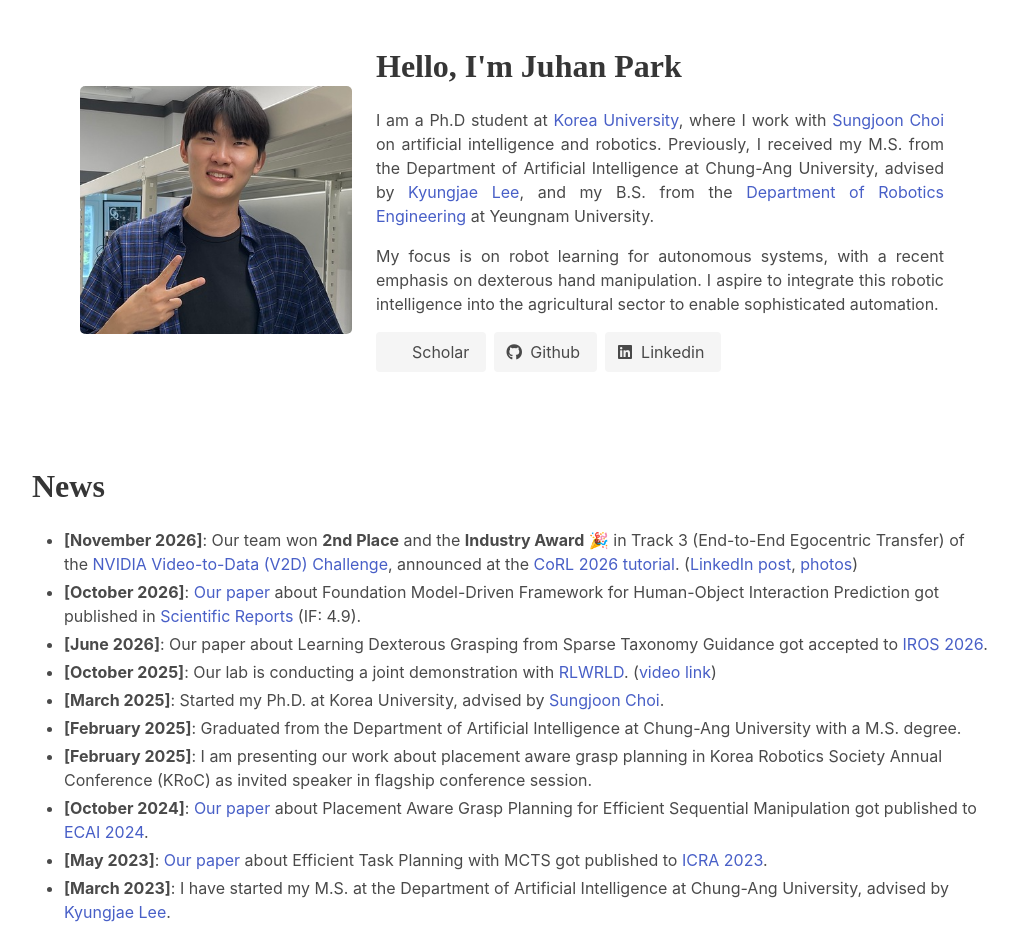
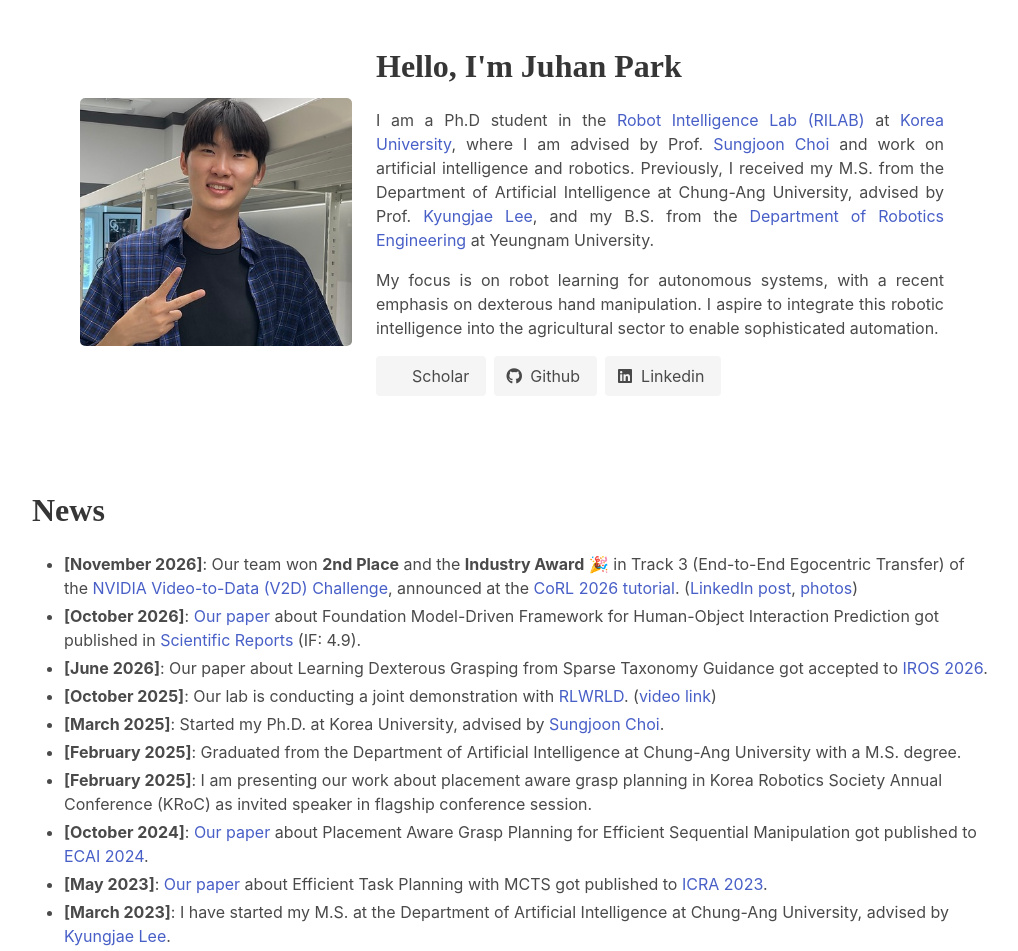
Before and after one commit to juhan-park-page/juhan-park-page.github.io, a plain HTML site: page index.html in a window 1280 px wide. Shown: the top 951 px of the page, without its empty margins (128-1146 px from the left). Drawn offline with nearby package versions, Linux system fonts and the light colour scheme; some icons are missing; a web font is replaced by a local one.

Commit message:
Refer to advisors respectfully in the intro
Use "advised by Prof. ..." rather than "work with" for the Ph.D.
advisor, and apply the same honorific to the M.S. advisor so the
paragraph stays consistent. Name the Robot Intelligence Lab (RILAB).

Co-Authored-By: Claude Opus 5 (1M context) <noreply@anthropic.com>

```diff
--- a/index.html
+++ b/index.html
@@ -35,8 +35,8 @@
             <b>Hello, I'm Juhan Park</b>
           </h1>
           <div class="content has-text-justified">
-            <p>I am a Ph.D student at <a href="https://www.korea.ac.kr/"> Korea University</a>, where I work with <a href="https://sites.google.com/view/sungjoon-choi/home">Sungjoon Choi</a> on artificial intelligence and robotics.
-               Previously, I received my M.S. from the Department of Artificial Intelligence at Chung-Ang University, advised by <a href="https://scholar.google.com/citations?user=OZZJagIAAAAJ&hl=ko">Kyungjae Lee</a>, and my B.S. from the <a href="https://www.yu.ac.kr/robotics/index.do">Department of Robotics Engineering</a> at Yeungnam University.
+            <p>I am a Ph.D student in the <a href="https://sites.google.com/view/sungjoon-choi/home">Robot Intelligence Lab (RILAB)</a> at <a href="https://www.korea.ac.kr/">Korea University</a>, where I am advised by Prof. <a href="https://sites.google.com/view/sungjoon-choi/home">Sungjoon Choi</a> and work on artificial intelligence and robotics.
+               Previously, I received my M.S. from the Department of Artificial Intelligence at Chung-Ang University, advised by Prof. <a href="https://scholar.google.com/citations?user=OZZJagIAAAAJ&hl=ko">Kyungjae Lee</a>, and my B.S. from the <a href="https://www.yu.ac.kr/robotics/index.do">Department of Robotics Engineering</a> at Yeungnam University.
             </p>
 
                 <!-- During Ph.D, I have also spent time at <a href="https://www.navercloudcorp.com/lang/en/">NAVER AI Lab (Korea)</a> and <a href="https://ingenuitylabs.queensu.ca/">Ingenuity Labs (Canada)</a>. </p> -->
```
